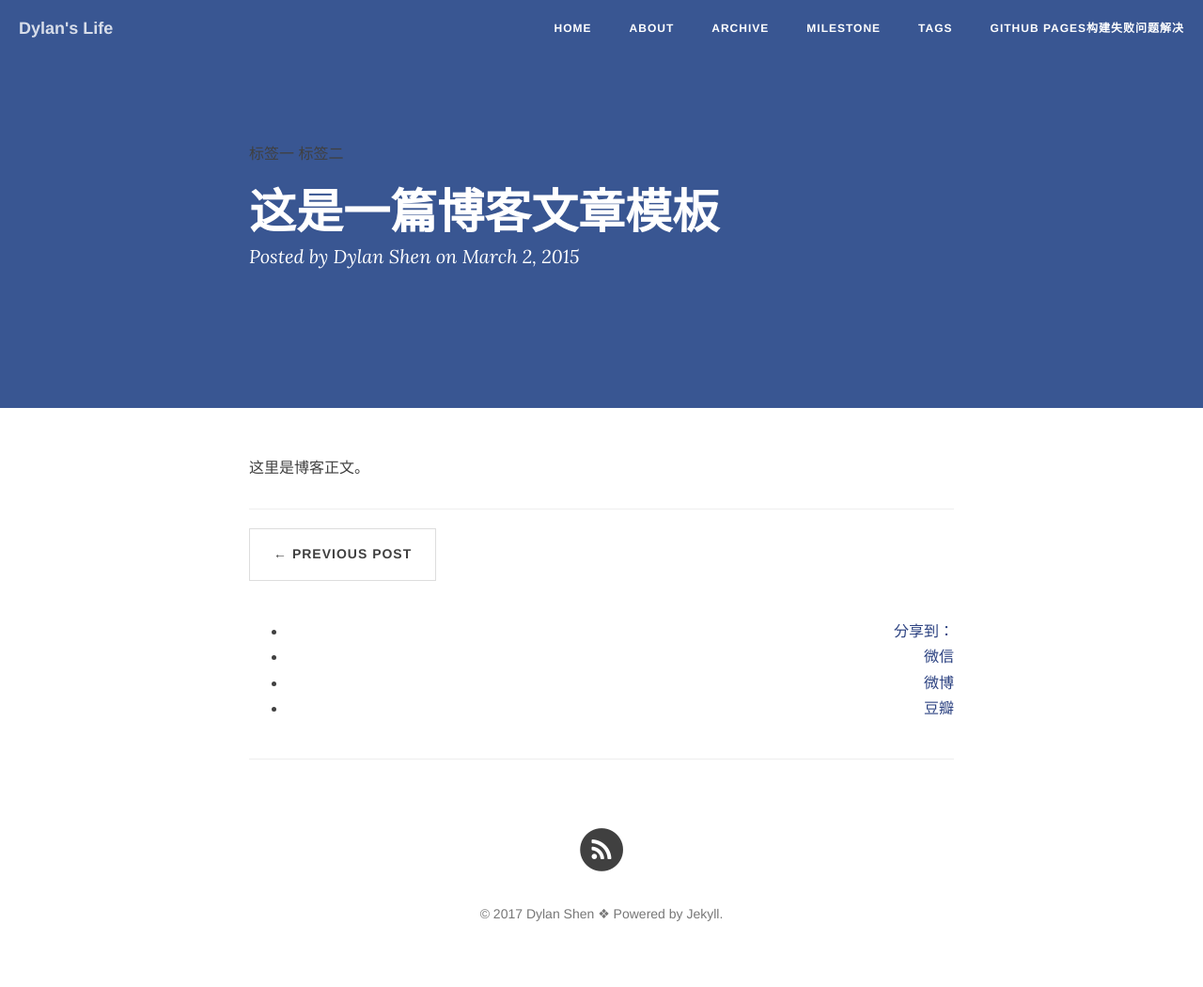
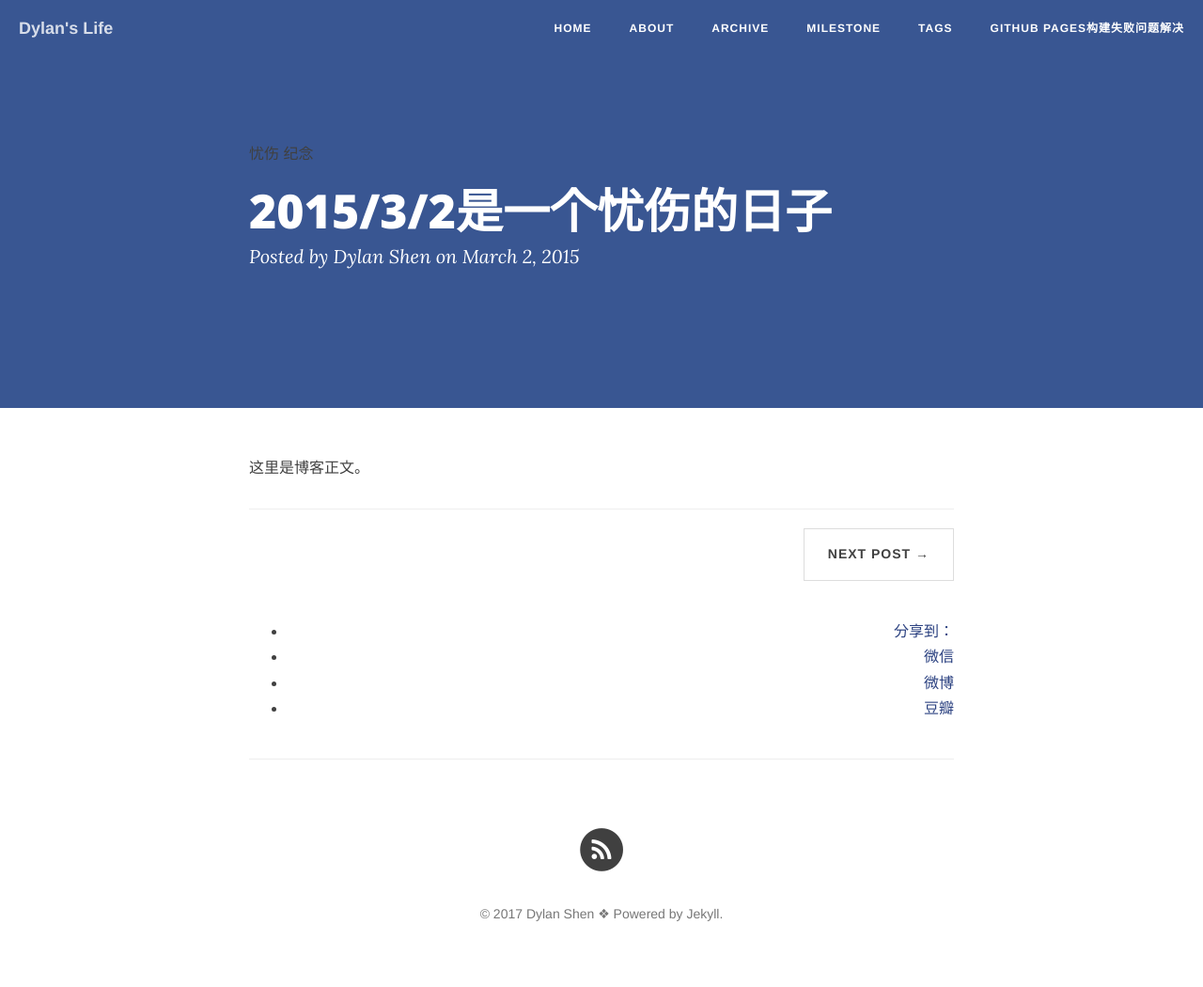
Before and after one commit to DylanShen2017/dylanshen2017.github.io, a Jekyll site: the page built from _posts/2015-03-02-how-to-write.md, in a window 1280 px wide. Shown: the whole page at 94% size. Built offline with Jekyll 4.4.1, drawn with Linux system fonts in a browser that asks for light colours; nearby versions of some CDN libraries; comment, search, counter and statistics services are not loaded.

```diff
--- a/_posts/2015-03-02-how-to-write.md
+++ b/_posts/2015-03-02-how-to-write.md
@@ -1,10 +1,10 @@
 ---
 layout: post
-title: 这是一篇博客文章模板
+title: 2015/3/2是一个忧伤的日子
 date: 2015-3-02
 categories: blog
-tags: [标签一,标签二]
-description: 文章金句。
+tags: [忧伤,纪念]
+description: 痛并快乐着。
 ---
 
 这里是博客正文。
--- a/_posts/2015-03-03-how-to-write.md
+++ /dev/null
@@ -1,10 +0,0 @@
----
-layout: post
-title: 这是一篇博客文章模板
-date: 2015-3-02
-categories: blog
-tags: [标签一,标签二]
-description: 文章金句。
----
-
-这里是博客正文。
```
Also changed, not shown: _posts/2015-04-22-how-to-write.md (added, +10 -0 lines), 1 other file.
